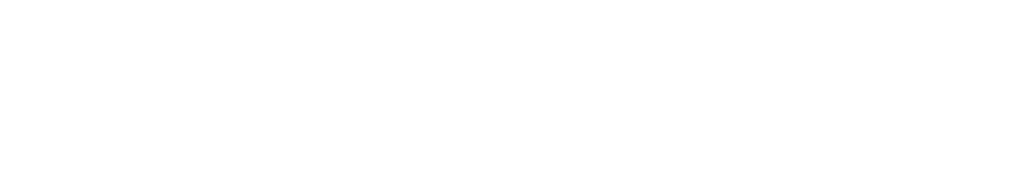
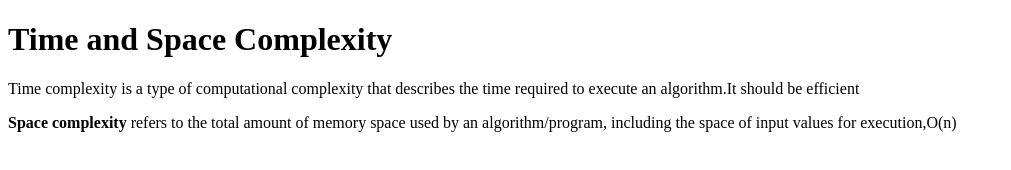
Before and after one commit to acciojob/time-and-space-complexity-Rohanjadhav56, a website: page main.html in a window 1280 px wide. Shown: the whole page, without its empty margins (0-1011 px from the left). Drawn offline with Linux system fonts and the light colour scheme.

Commit message:
created a submission

```diff
--- a/main.html
+++ b/main.html
@@ -8,6 +8,9 @@
 
 <body>
 	<!-- the entire body must be written by student -->
+	<h1>Time and Space Complexity</h1>
+	<p>Time complexity is a type of computational complexity that describes the time required to execute an algorithm.It should be efficient</p>
+	<p><b>Space complexity</b> refers to the total amount of memory space used by an algorithm/program, including the space of input values for execution,O(n)</p>
     <script type="text/javascript" src="./script.js">
 </script>
 
```
